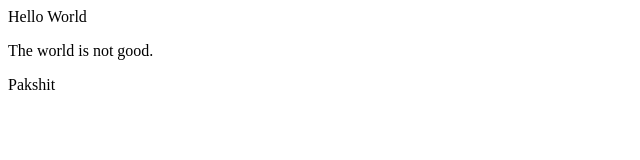
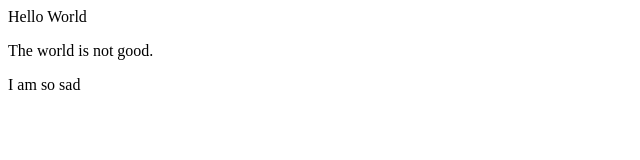
Before and after one commit to kaizuke21/github_test, a plain HTML site: page index.html in a window 1280 px wide. Shown: the full height of the page, 0-640 px from the left. Drawn offline with Linux system fonts and the light colour scheme.

Commit message:
Added I am so sad

```diff
--- a/index.html
+++ b/index.html
@@ -1,3 +1,3 @@
 <div>Hello World</div>
 <p>The world is not good.</p>
-<p>Pakshit</p>
+<p>I am so sad</p>
```
